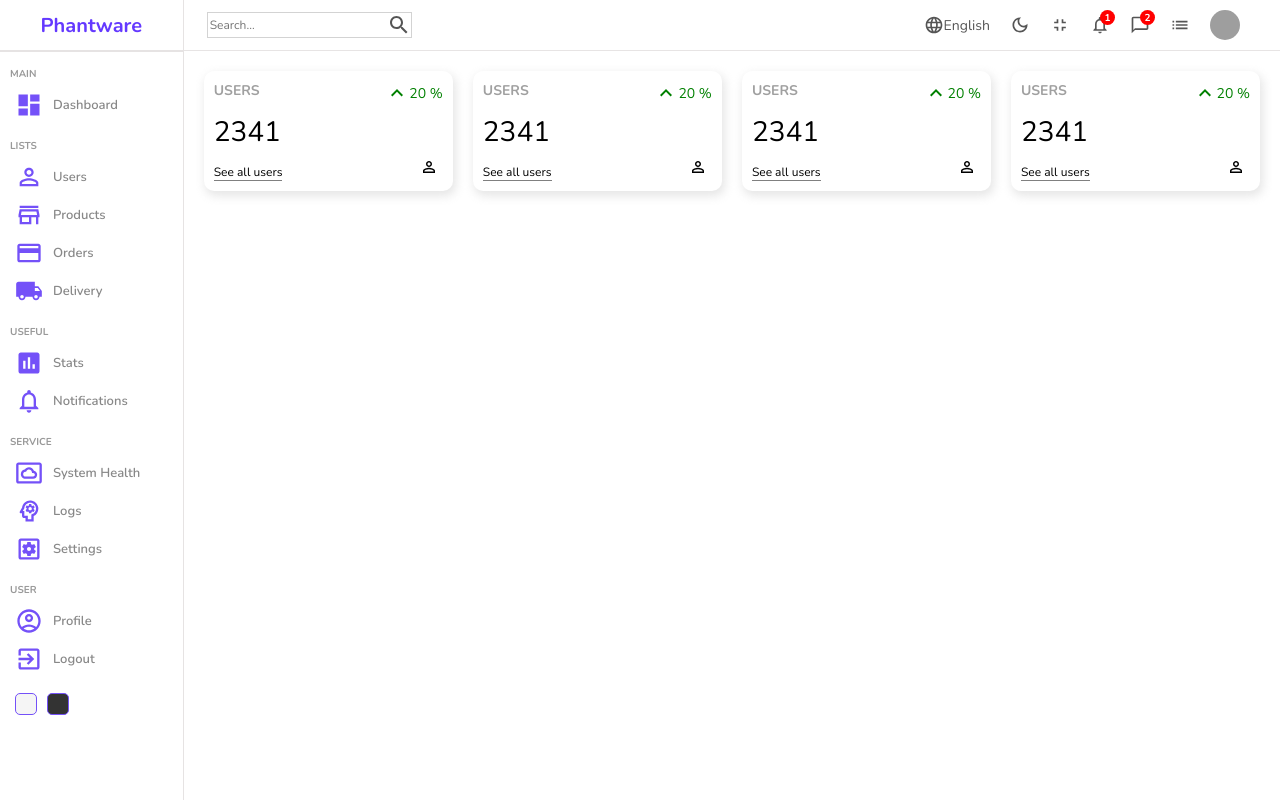
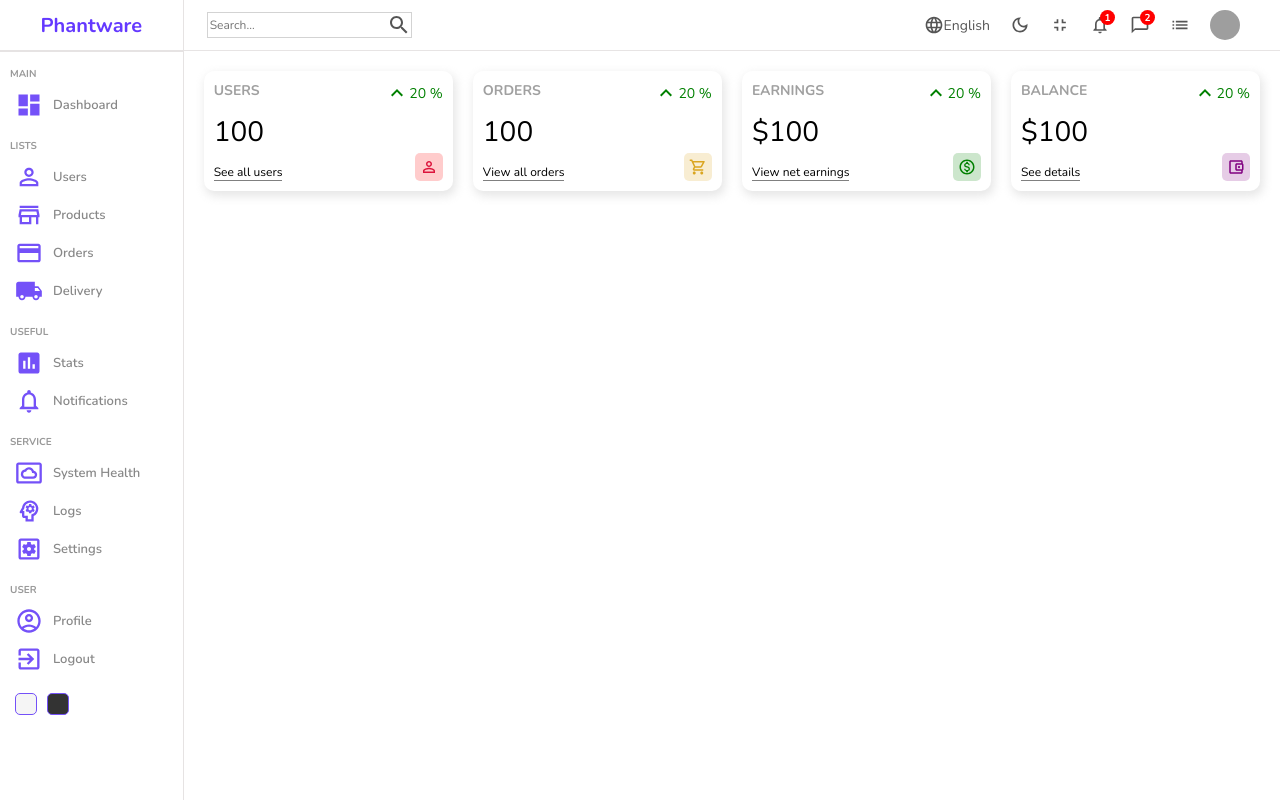
Before and after one commit to phantware/react-admin-dashboard, a React (Create React App) app: page / in a window 1280 px wide. Built offline with nearby package versions, Linux system fonts and the light colour scheme; grey boxes are pictures that could not be loaded.

Commit message:
widget styling

```diff
--- a/src/components/widget/Widget.jsx
+++ b/src/components/widget/Widget.jsx
@@ -2,20 +2,98 @@
 import './widget.scss'
 import KeyboardArrowUpOutlinedIcon from '@mui/icons-material/KeyboardArrowUpOutlined'
 import PersonOutlineOutlinedIcon from '@mui/icons-material/PersonOutlineOutlined'
+import AccountBalanceWalletOutlinedIcon from '@mui/icons-material/AccountBalanceWalletOutlined'
+import ShoppingCartOutlinedIcon from '@mui/icons-material/ShoppingCartOutlined'
+import MonetizationOnOutlinedIcon from '@mui/icons-material/MonetizationOnOutlined'
 
-const Widget = () => {
+const Widget = ({ type }) => {
+  let data
+
+  //temp data
+  const amount = 100
+  const diff = 20
+
+  switch (type) {
+    case 'user':
+      data = {
+        title: 'USERS',
+        isMoney: false,
+        link: 'See all users',
+        icon: (
+          <PersonOutlineOutlinedIcon
+            className='icon'
+            style={{ color: 'crimson', backgroundColor: 'rgba(255,0,0,0.2)' }}
+          />
+        ),
+      }
+      break
+    case 'order':
+      data = {
+        title: 'ORDERS',
+        isMoney: false,
+        link: 'View all orders',
+        icon: (
+          <ShoppingCartOutlinedIcon
+            className='icon'
+            style={{
+              color: 'goldenrod',
+              backgroundColor: 'rgba(218,165,32,0.2)',
+            }}
+          />
+        ),
+      }
+      break
+    case 'earning':
+      data = {
+        title: 'EARNINGS',
+        isMoney: true,
+        link: 'View net earnings',
+        icon: (
+          <MonetizationOnOutlinedIcon
+            className='icon'
+            style={{
+              color: 'green',
+              backgroundColor: 'rgba(0,128,0,0.2)',
+            }}
+          />
+        ),
+      }
+      break
+    case 'balance':
+      data = {
+        title: 'BALANCE',
+        isMoney: true,
+        link: 'See details',
+        icon: (
+          <AccountBalanceWalletOutlinedIcon
+            className='icon'
+            style={{
+              color: 'purple',
+              backgroundColor: 'rgba(128,0,128,0.2)',
+            }}
+          />
+        ),
+      }
+      break
+
+    default:
+      break
+  }
   return (
     <div className='widget'>
       <div className='left'>
-        <span className='title'>USERS</span>
-        <span className='counter'>2341</span>
-        <span className='link'>See all users</span>
+        <span className='title'>{data.title}</span>
+        <span className='counter'>
+          {data.isMoney && '$'}
+          {amount}
+        </span>
+        <span className='link'>{data.link}</span>
       </div>
       <div className='right'>
         <div className='percentage positive'>
-          <KeyboardArrowUpOutlinedIcon /> 20 %
+          <KeyboardArrowUpOutlinedIcon /> {diff} %
         </div>
-        <PersonOutlineOutlinedIcon className='icon' />
+        {data.icon}
       </div>
     </div>
   )
```
